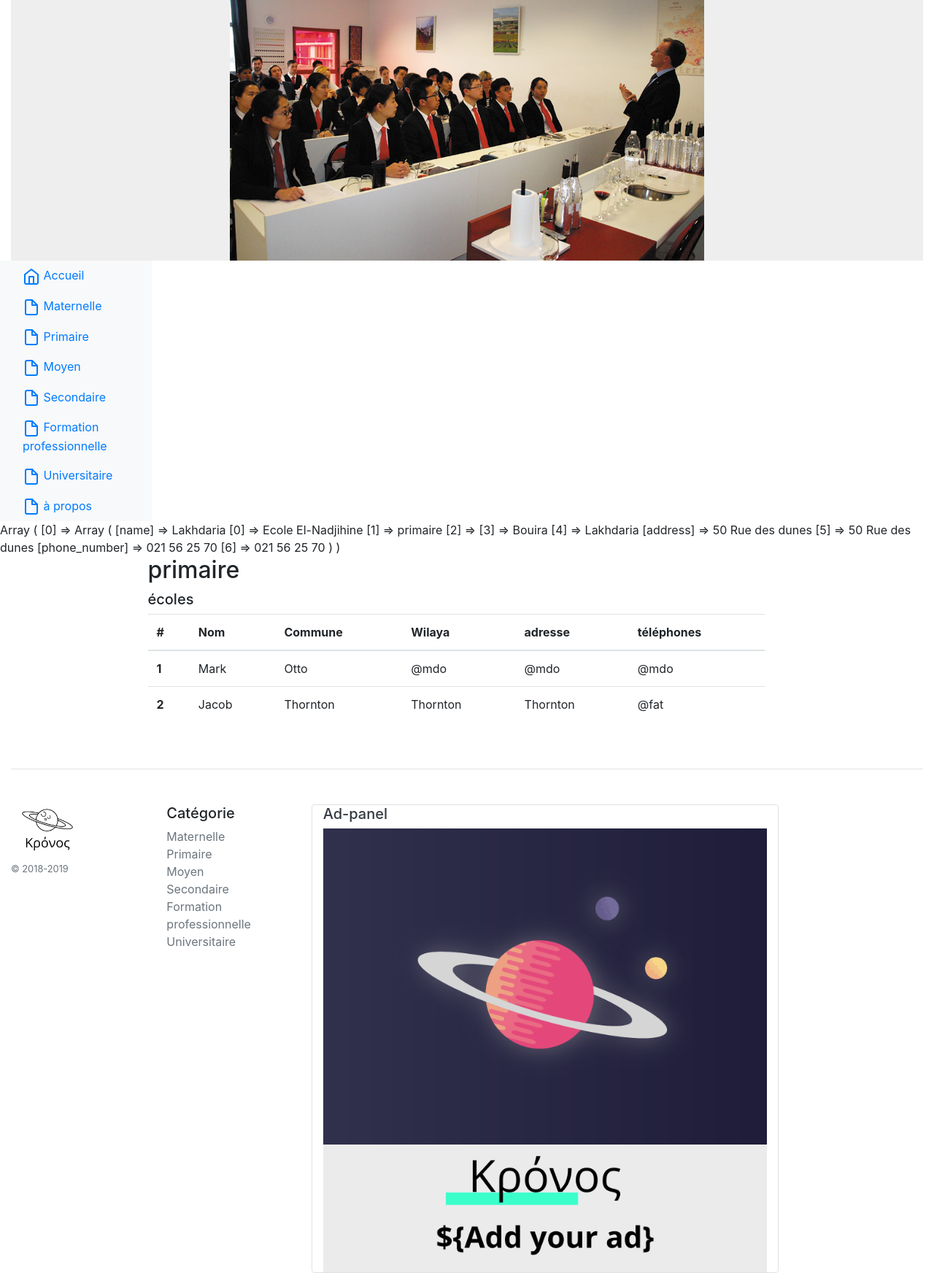
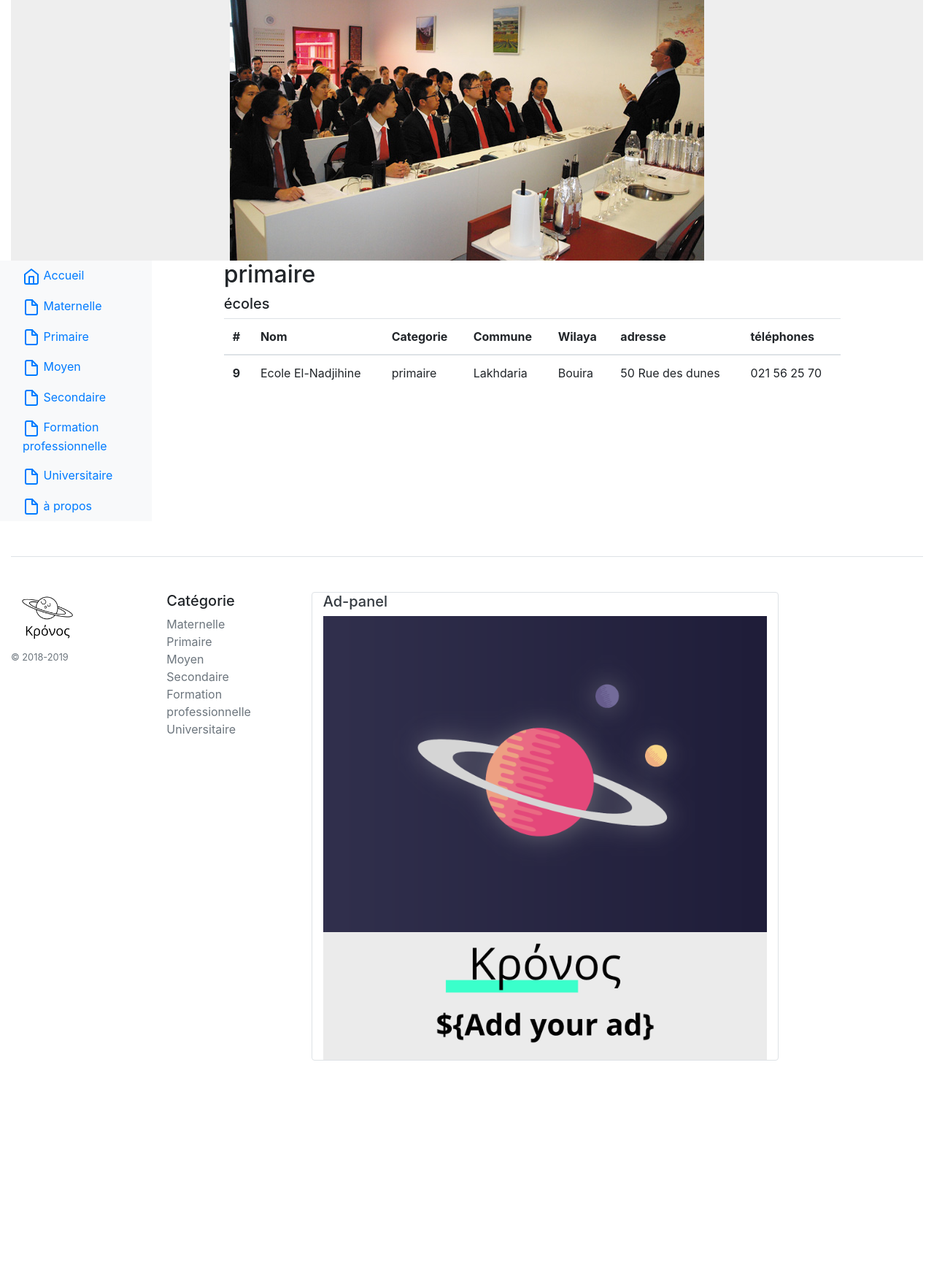
Before and after one commit to waelbettayeb/tdw-project, a PHP site: page /primaire in a window 1280 px wide. Shown: the part 32-1776 px from the top of the page at 73% size. After the commit the page ends 1485 px from the top, so only its background shows below. Run offline with PHP 8.4, Linux system fonts and the light colour scheme; data comes from the database, SQL or seed files in the repository; some libraries are stand-ins or nearby versions.

Commit message:
fix categorie table

```diff
--- a/includes/classes/DB.php
+++ b/includes/classes/DB.php
@@ -82,7 +82,8 @@ class DB {
     }
     public static function getSchoolByType($type){
         $query =
-            "SELECT school.name,
+            "SELECT school.id,
+                    school.name,
                     school_type.name,
                     domain.name,
                     wilaya.name,
--- a/includes/view/categorie.php
+++ b/includes/view/categorie.php
@@ -12,7 +12,10 @@
     <?php
     echo "<title>", $page_categorie,"</title>";
     ?>
-
+    <script type="text/javascript" src="./static/view/js/jquery-3.3.1.min.js"></script>
+    <script type="text/javascript" src="./static/view/js/popper.min.js"></script>
+    <script type="text/javascript" src="./static/view/js/bootstrap.min.js"></script>
+    <script type="text/javascript" src="./static/view/js/lib.js"></script>
 </head>
 
 <body>
@@ -27,16 +30,12 @@
         <?php
         require_once("sidebar.php");
         ?>
-<?php
-//    require
 
-    print_r(DB::getSchoolByType($page_categorie));
-?>
         <div class="container col-md-auto" id="content">
             <h2>
-    <?php
-    echo  $page_categorie;
-    ?>
+            <?php
+                echo  $page_categorie;
+            ?>
             </h2>
             <h5>écoles</h5>
             <table class="table table-hover">
@@ -44,6 +43,12 @@
                 <tr>
                     <th scope="col">#</th>
                     <th scope="col">Nom</th>
+                    <th scope="col">Categorie</th>
+                    <?php
+                        if(($page_categorie == "universitaire")
+                        ||($page_categorie == "formation-professionnelle"))
+                            echo "<th scope=\"col\">Domaine</th>";
+                    ?>
                     <th scope="col">Commune</th>
                     <th scope="col">Wilaya</th>
                     <th scope="col">adresse</th>
@@ -51,23 +56,25 @@
                 </tr>
                 </thead>
                 <tbody>
-                <tr>
-                    <th scope="row">1</th>
-                    <td>Mark</td>
-                    <td>Otto</td>
-                    <td>@mdo</td>
-                    <td>@mdo</td>
-                    <td>@mdo</td>
-                </tr>
-                <tr>
-                    <th scope="row">2</th>
-                    <td>Jacob</td>
-                    <td>Thornton</td>
-                    <td>Thornton</td>
-                    <td>Thornton</td>
-                    <td>@fat</td>
-                </tr>
+                <?php
+                    $table = DB::getSchoolByType($page_categorie);
+                    // print_r($table);
+                    foreach ($table as $row){
+                        echo "<tr>\n".
+                            "            <th scope=\"row\">{$row[0]}</th>\n".
+                            "            <td >{$row[1]}</td>\n" .
+                            "            <td class=\"htt-td\">{$row[2]}</td>\n";
+                        if(($page_categorie == "universitaire")
+                            ||($page_categorie == "formation-professionnelle"))
+                            echo "<td class=\"htt-td\">{$row[3]}</td>\n";
 
+                        echo"            <td class=\"htt-td\">{$row[5]}</td>\n".
+                            "            <td class=\"perc-td\">{$row[4]}</td>\n" .
+                            "            <td class=\"ttc-td\">{$row[6]}</td>\n".
+                            "            <td class=\"ttc-td\">{$row[7]}</td>\n".
+                            "        </tr>";
+                    }
+                ?>
                 </tbody>
             </table>
         </div>
```
Also changed, not shown: includes/view/about.php (+6 -2 lines).
